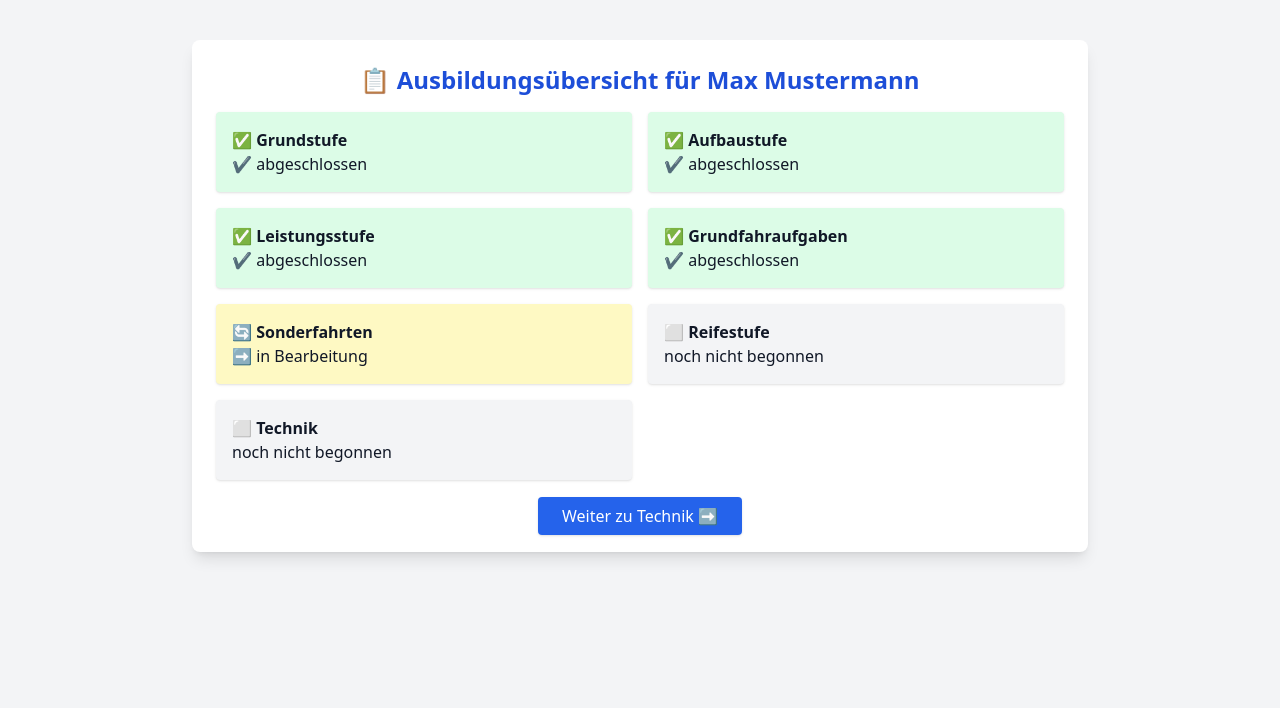
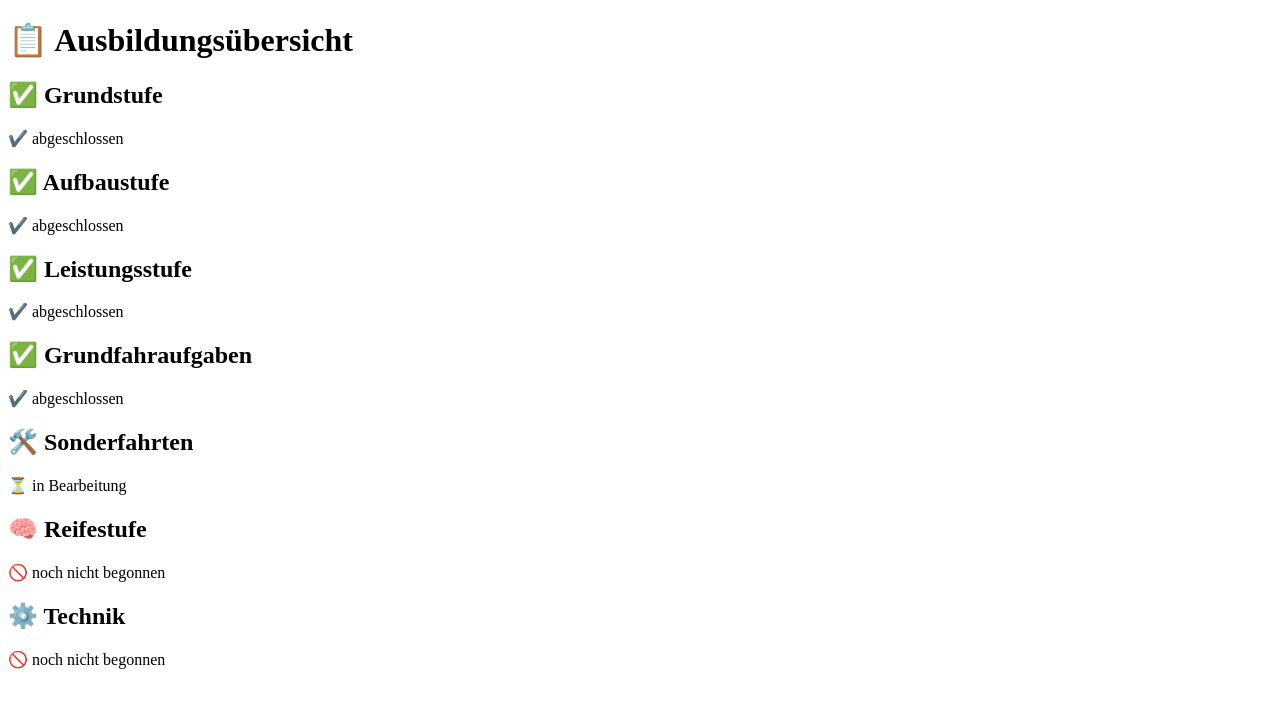
Before and after one commit to eyfahrlehrer/schuelerakte, a Flask app: page /profil in a window 1280 px wide. Shown: the top 708 px of the page. Run offline with Flask 3, Linux system fonts and the light colour scheme; some libraries are stand-ins or nearby versions.

Commit message:
Update profil.html

```diff
--- a/templates/profil.html
+++ b/templates/profil.html
@@ -1,50 +1,51 @@
 <!DOCTYPE html>
 <html lang="de">
 <head>
-  <meta charset="UTF-8">
+  <meta charset="UTF-8" />
   <title>Fahrschülerprofil</title>
   <script src="https://unpkg.com/htmx.org@1.9.2"></script>
-  <script src="https://cdn.tailwindcss.com"></script>
+  <link href="https://cdn.tailwindcss.com" rel="stylesheet">
 </head>
 <body class="bg-gray-100 text-gray-900">
   <div class="max-w-4xl mx-auto p-6 bg-white rounded-lg shadow-lg mt-10">
-    <h1 class="text-2xl font-bold mb-4 text-center text-blue-700">📋 Ausbildungsübersicht für Max Mustermann</h1>
+    <h1 class="text-2xl font-bold mb-4 text-center text-blue-700">📋 Ausbildungsübersicht</h1>
 
     <div class="grid grid-cols-1 md:grid-cols-2 gap-4">
+
       <div class="bg-green-100 p-4 rounded shadow">
         <h2 class="font-semibold">✅ Grundstufe</h2>
         <p>✔️ abgeschlossen</p>
       </div>
+
       <div class="bg-green-100 p-4 rounded shadow">
         <h2 class="font-semibold">✅ Aufbaustufe</h2>
         <p>✔️ abgeschlossen</p>
       </div>
+
       <div class="bg-green-100 p-4 rounded shadow">
         <h2 class="font-semibold">✅ Leistungsstufe</h2>
         <p>✔️ abgeschlossen</p>
       </div>
+
       <div class="bg-green-100 p-4 rounded shadow">
         <h2 class="font-semibold">✅ Grundfahraufgaben</h2>
         <p>✔️ abgeschlossen</p>
       </div>
+
       <div class="bg-yellow-100 p-4 rounded shadow">
-        <h2 class="font-semibold">🔄 Sonderfahrten</h2>
-        <p>➡️ in Bearbeitung</p>
+        <h2 class="font-semibold">🛠️ Sonderfahrten</h2>
+        <p>⏳ in Bearbeitung</p>
       </div>
+
       <div class="bg-gray-100 p-4 rounded shadow">
-        <h2 class="font-semibold">⬜ Reifestufe</h2>
-        <p>noch nicht begonnen</p>
+        <h2 class="font-semibold">🧠 Reifestufe</h2>
+        <p>🚫 noch nicht begonnen</p>
       </div>
+
       <div class="bg-gray-100 p-4 rounded shadow">
-        <h2 class="font-semibold">⬜ Technik</h2>
-        <p>noch nicht begonnen</p>
+        <h2 class="font-semibold">⚙️ Technik</h2>
+        <p>🚫 noch nicht begonnen</p>
       </div>
-    </div>
-
-    <div class="mt-6 text-center">
-      <a href="{{ url_for('technik') }}" class="bg-blue-600 hover:bg-blue-700 text-white py-2 px-6 rounded shadow">
-        Weiter zu Technik ➡️
-      </a>
     </div>
   </div>
 </body>
```
